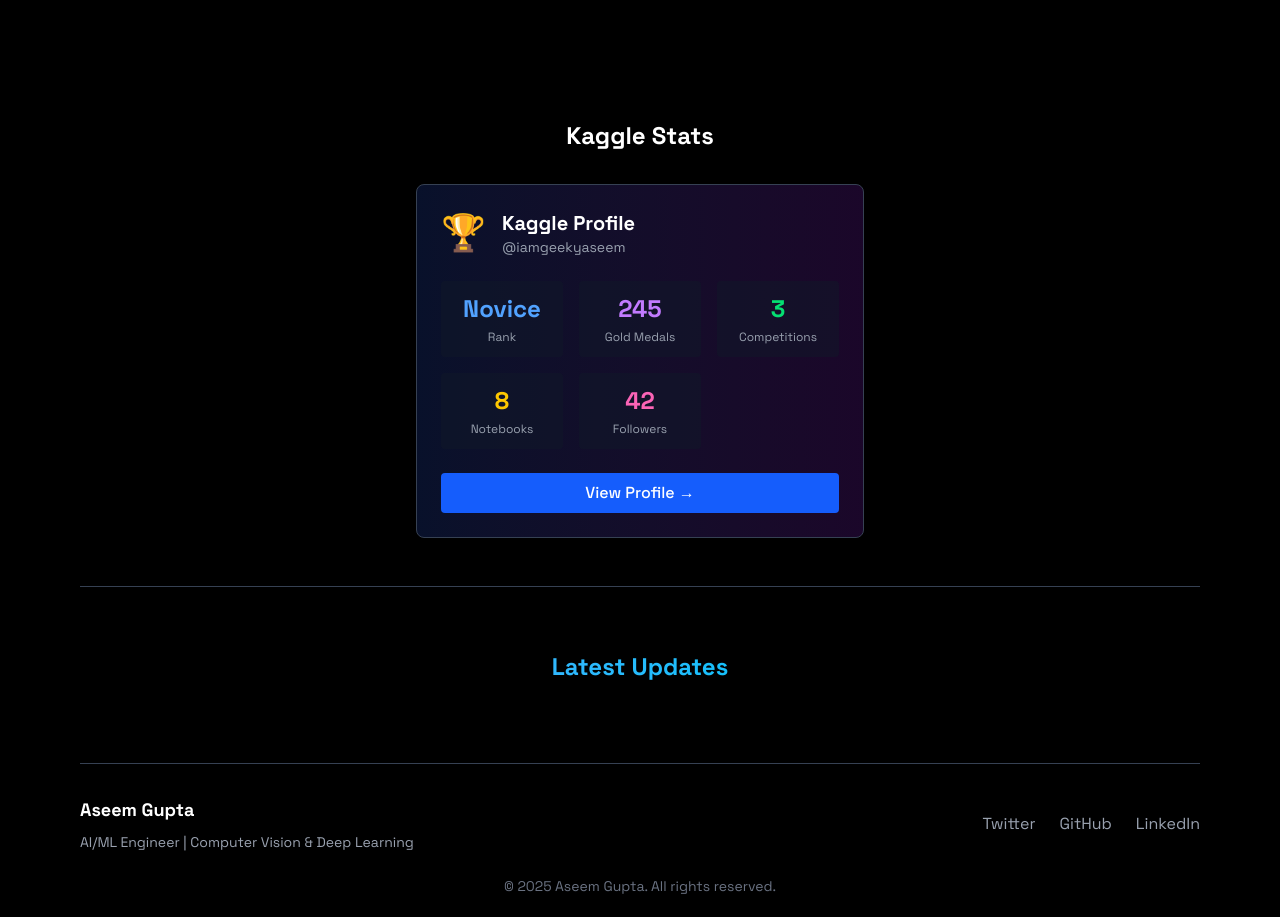
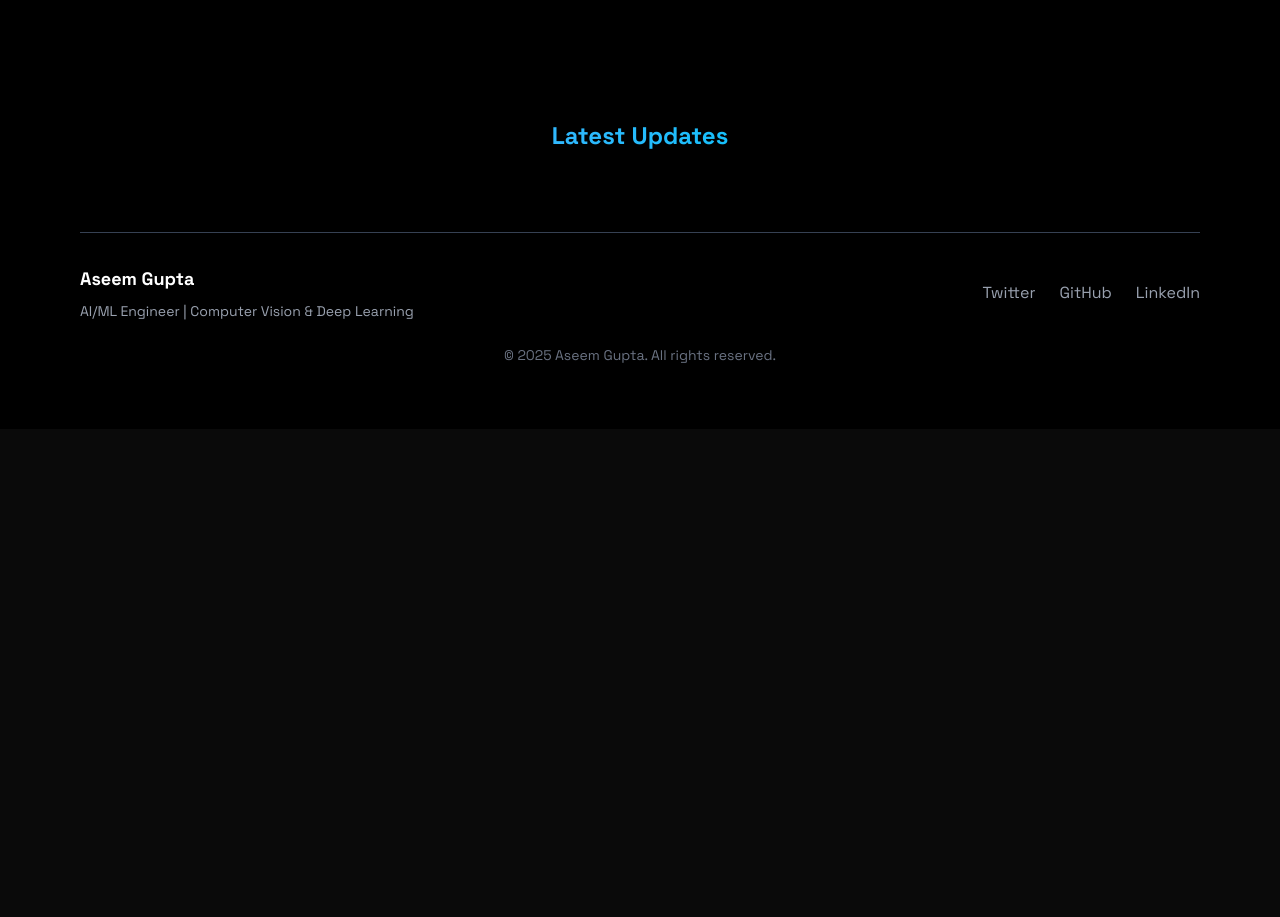
Before and after one commit to iamgeekyaseem/Geeky-Aseem, a React (Vite) app: page / in a window 1280 px wide. Shown: the part 4880-5797 px from the top of the page. After the commit the page ends 5309 px from the top, so only its background shows below. Built offline with nearby package versions, Linux system fonts and the light colour scheme; no server answers; the HTML template or start-up script is replaced by a standard one.

Commit message:
added the new content

```diff
--- a/src/components/sections/Footers.jsx
+++ b/src/components/sections/Footers.jsx
@@ -1,54 +1,7 @@
-import { useEffect, useState } from "react";
+import { useEffect } from "react";
 
 export const Footer = () => {
-  const [kaggleStats, setKaggleStats] = useState({
-    rank: 'Loading...',
-    points: 0,
-    competitions: 0,
-    notebooks: 0,
-    followers: 0,
-    profileUrl: 'https://www.kaggle.com/iamgeekyaseem'
-  });
-
   useEffect(() => {
-    // Fetch Kaggle profile data
-    const fetchKaggleStats = async () => {
-      try {
-        // Using Kaggle API endpoint to fetch user stats
-        const response = await fetch(
-          'https://www.kaggle.com/api/v1/users/iamgeekyaseem',
-          {
-            headers: {
-              'Accept': 'application/json'
-            }
-          }
-        );
-
-        if (response.ok) {
-          const data = await response.json();
-          setKaggleStats(prev => ({
-            ...prev,
-            rank: data.tier || 'Novice',
-            points: data.medals?.gold || 0,
-            followers: data.follower_count || 0
-          }));
-        }
-      } catch (error) {
-        console.log('Kaggle stats will use default values');
-        // Fallback to default stats if API fails
-        setKaggleStats({
-          rank: 'Novice',
-          points: 245,
-          competitions: 3,
-          notebooks: 8,
-          followers: 42,
-          profileUrl: 'https://www.kaggle.com/iamgeekyaseem'
-        });
-      }
-    };
-
-    fetchKaggleStats();
-
     // If script already exists, just reload widgets
     if (window.twttr && window.twttr.widgets) {
       window.twttr.widgets.load();
@@ -71,58 +24,6 @@ export const Footer = () => {
   return (
     <footer className=" text-white py-16">
       <div className="max-w-6xl mx-auto px-4">
-
-        {/* Kaggle Stats Section */}
-        <div className="mb-16 pb-12 border-b border-gray-700">
-          <h3 className="text-2xl font-bold mb-8 text-center text-white">
-            Kaggle Stats
-          </h3>
-          <a
-            href={kaggleStats.profileUrl}
-            target="_blank"
-            rel="noopener noreferrer"
-            className="block max-w-md mx-auto p-6 rounded-lg bg-gradient-to-r from-blue-900/30 to-purple-900/30 border border-gray-700 hover:border-gray-500 transition-all transform hover:scale-105"
-          >
-            <div className="flex items-center gap-4 mb-6">
-              <div className="text-4xl">🏆</div>
-              <div>
-                <h4 className="text-xl font-bold text-white">Kaggle Profile</h4>
-                <p className="text-gray-400 text-sm">@iamgeekyaseem</p>
-              </div>
-            </div>
-
-            <div className="grid grid-cols-2 sm:grid-cols-3 gap-4">
-              <div className="bg-gray-900/50 rounded p-3 text-center">
-                <p className="text-2xl font-bold text-blue-400">{kaggleStats.rank}</p>
-                <p className="text-xs text-gray-400 mt-1">Rank</p>
-              </div>
-
-              <div className="bg-gray-900/50 rounded p-3 text-center">
-                <p className="text-2xl font-bold text-purple-400">{kaggleStats.points || '—'}</p>
-                <p className="text-xs text-gray-400 mt-1">Gold Medals</p>
-              </div>
-
-              <div className="bg-gray-900/50 rounded p-3 text-center">
-                <p className="text-2xl font-bold text-green-400">{kaggleStats.competitions || 3}</p>
-                <p className="text-xs text-gray-400 mt-1">Competitions</p>
-              </div>
-
-              <div className="bg-gray-900/50 rounded p-3 text-center">
-                <p className="text-2xl font-bold text-yellow-400">{kaggleStats.notebooks || 8}</p>
-                <p className="text-xs text-gray-400 mt-1">Notebooks</p>
-              </div>
-
-              <div className="bg-gray-900/50 rounded p-3 text-center col-span-2 sm:col-span-1">
-                <p className="text-2xl font-bold text-pink-400">{kaggleStats.followers}</p>
-                <p className="text-xs text-gray-400 mt-1">Followers</p>
-              </div>
-            </div>
-
-            <button className="w-full mt-6 py-2 bg-blue-600 hover:bg-blue-700 text-white rounded font-medium transition">
-              View Profile →
-            </button>
-          </a>
-        </div>
 
         <div className="mb-12">
           <h3 className="text-2xl font-bold mb-8 text-center bg-gradient-to-r from-blue-400 to-cyan-400 bg-clip-text text-transparent">
```
